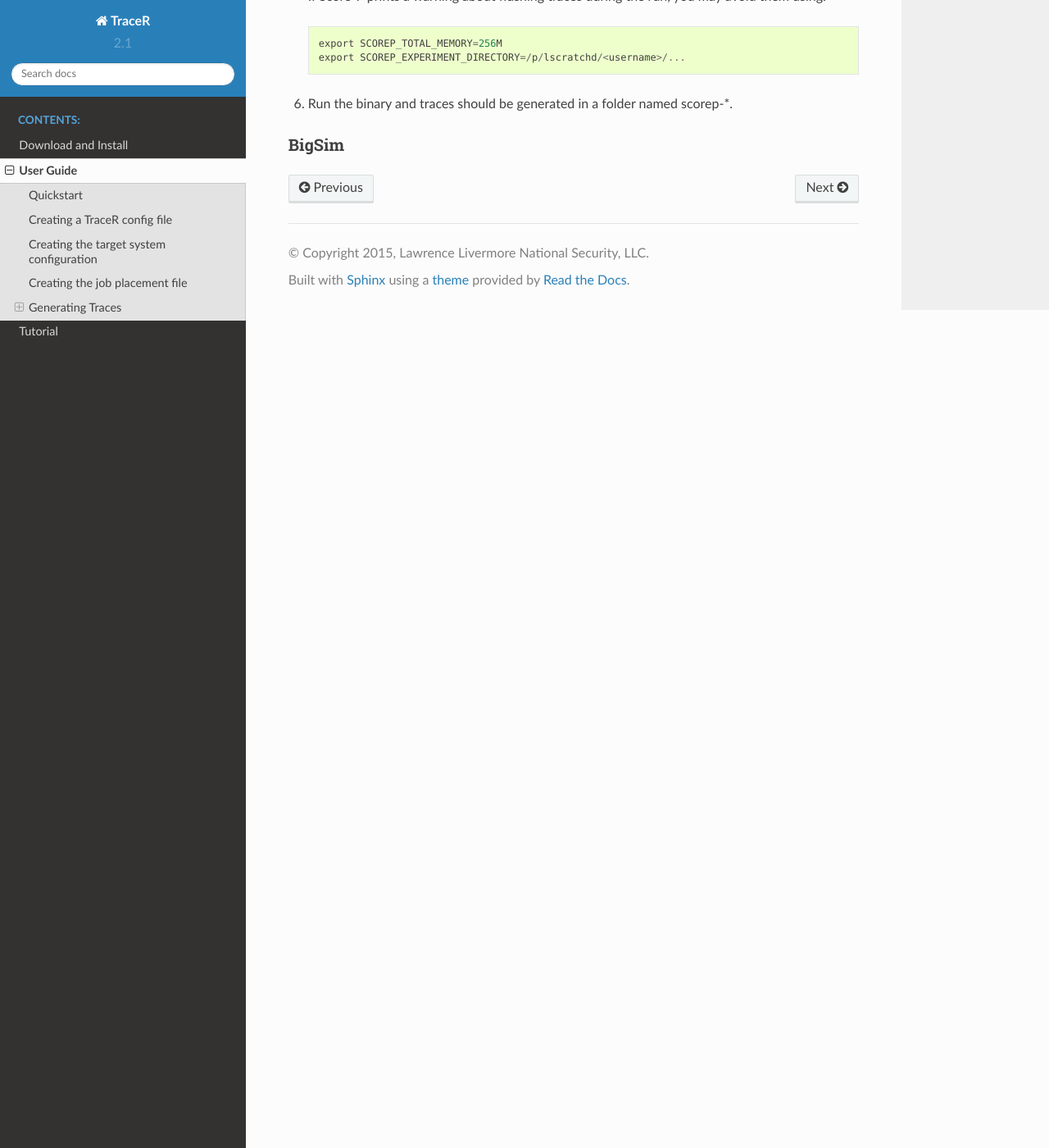
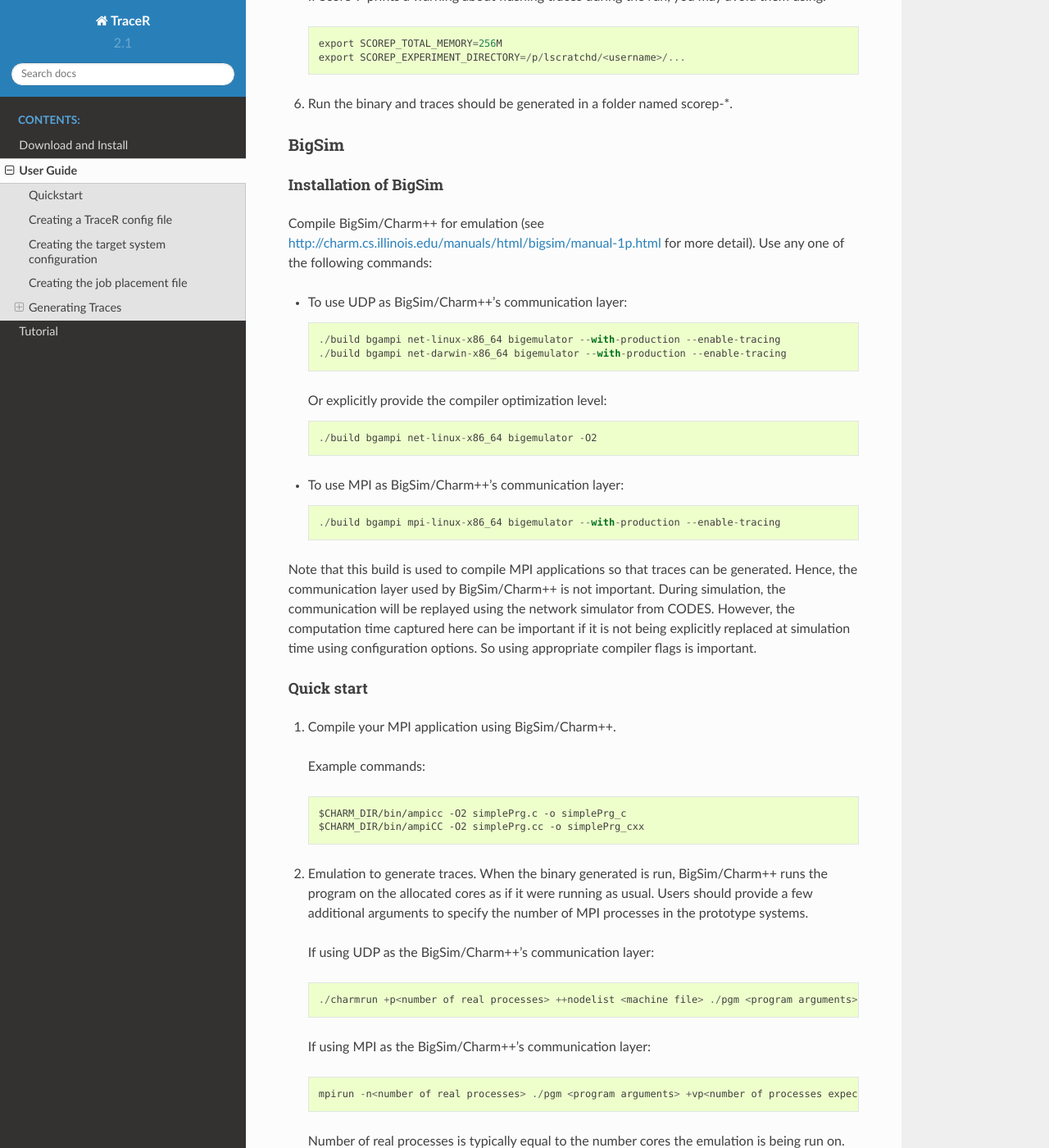
Before and after one commit to hpcgroup/TraceR, a Sphinx documentation site: the page built from docs/userguide.rst, in a window 1280 px wide and 1400 px high, scrolled down 2721 px. Shown: the whole window at 82% size. Built offline with Sphinx 7.4.7 and the Read the Docs theme 2.0.0, drawn with Linux system fonts in a browser that asks for light colours; formulas are drawn with MathJax 3; pages that are not in the unit, such as notebooks, are missing from menus; some of the changed text lies outside the part shown.

Commit message:
Add section on generating BigSim traces to the user guide

```diff
--- a/docs/UserWriteUp.txt
+++ b/docs/UserWriteUp.txt
@@ -51,7 +51,7 @@ If using UDP as the BigSim/Charm++'s communication layer:
 If using MPI as the BigSim/Charm++'s communication layer:
 mpirun -n<number of real processes> ./pgm <program arguments> +vp<number of processes expected on the future system> +x<x dim> +y<y dim> +z<z dim> +bglog
 
-Number of real processes is typically equalt to the number cores the emulation
+Number of real processes is typically equal to the number cores the emulation
 is being run on.
 
 machine file is the list of systems the emulation should be run on (similar to
@@ -69,7 +69,7 @@ effect on the emulation, but exist due to historical reasons.
 
 +bglog instructs bigsim to write the logs to files.
 
-When this run finished, you should use many files named bgTrace* in the
+When this run finished, you should see many files named bgTrace* in the
 directory. The total number of such files equals the number of real processes
 plus one. Their names are bgTrace, bgTrace0, bgTrace1, so on.
 
@@ -77,7 +77,7 @@ Create a new folder and move all bgTrace to that folder.
 
 5) Following instructions in README.OTF to generate OTF2 traces.
 
-6) Simulation. To run simulation, 2 files are needed: a tracer config file,
+6) Simulation. To run a simulation, 2 files are needed: a tracer config file,
 and a codes config file. Optionally, mapping files can also be provided.
 
 Tracer config file: sample found at examples/jacobi2d-bigsim/tracer_config (BigSim) or examples/stencil4d-otf/tracer_config (OTF) Format (expected content on each line of the file):
--- a/docs/userguide.rst
+++ b/docs/userguide.rst
@@ -108,3 +108,75 @@ Quick start
 
 BigSim
 ^^^^^^
+
+Installation of BigSim
+""""""""""""""""""""""
+
+Compile BigSim/Charm++ for emulation (see http://charm.cs.illinois.edu/manuals/html/bigsim/manual-1p.html
+for more detail). Use any one of the following commands:
+
+- To use UDP as BigSim/Charm++'s communication layer::
+
+    ./build bgampi net-linux-x86_64 bigemulator --with-production --enable-tracing
+    ./build bgampi net-darwin-x86_64 bigemulator --with-production --enable-tracing
+
+  Or explicitly provide the compiler optimization level::
+
+    ./build bgampi net-linux-x86_64 bigemulator -O2
+
+- To use MPI as BigSim/Charm++'s communication layer::
+
+    ./build bgampi mpi-linux-x86_64 bigemulator --with-production --enable-tracing
+
+Note that this build is used to compile MPI applications so that traces can be
+generated. Hence, the communication layer used by BigSim/Charm++ is not
+important. During simulation, the communication will be replayed using the
+network simulator from CODES. However, the computation time captured here can be
+important if it is not being explicitly replaced at simulation time using
+configuration options. So using appropriate compiler flags is important.
+
+Quick start
+"""""""""""
+
+1. Compile your MPI application using BigSim/Charm++.
+
+ Example commands::
+
+    $CHARM_DIR/bin/ampicc -O2 simplePrg.c -o simplePrg_c
+    $CHARM_DIR/bin/ampiCC -O2 simplePrg.cc -o simplePrg_cxx
+
+2. Emulation to generate traces. When the binary generated is run,
+   BigSim/Charm++ runs the program on the allocated cores as if it were
+   running as usual. Users should provide a few additional arguments to
+   specify the number of MPI processes in the prototype systems.
+
+ If using UDP as the BigSim/Charm++'s communication layer::
+
+    ./charmrun +p<number of real processes> ++nodelist <machine file> ./pgm <program arguments> +vp<number of processes expected on the future system> +x<x dim> +y<y dim> +z<z dim> +bglog
+
+ If using MPI as the BigSim/Charm++'s communication layer::
+
+    mpirun -n<number of real processes> ./pgm <program arguments> +vp<number of processes expected on the future system> +x<x dim> +y<y dim> +z<z dim> +bglog
+
+ Number of real processes is typically equal to the number cores the emulation
+ is being run on.
+
+ *machine file* is the list of systems the emulation should be run on (similar to
+ machine file for MPI; refer to Charm++ website for more details).
+
+ *vp* is the number of MPI ranks that are to be emulated. For simple tests, it can
+ be the same as the number of real processes, in which case one MPI rank is run on
+ each real process (as it happens when a regular program is run). When the
+ number of vp (virtual processes) is higher, BigSim launches user level threads
+ to execute multiple MPI ranks within a process.
+
+ *+x +y +z* defines a 3D grid of the virtual processes. The product of these three
+ dimensions must match the number of vp's. These arguments do not have any
+ effect on the emulation, but exist due to historical reasons.
+
+ *+bglog* instructs bigsim to write the logs to files.
+
+3. When this run is finished, you should see many files named *bgTrace\** in the
+   directory. The total number of such files equals the number of real processes
+   plus one. Their names are bgTrace, bgTrace0, bgTrace1, and so on.
+   Create a new folder and move all *bgTrace* files to that folder.
```
